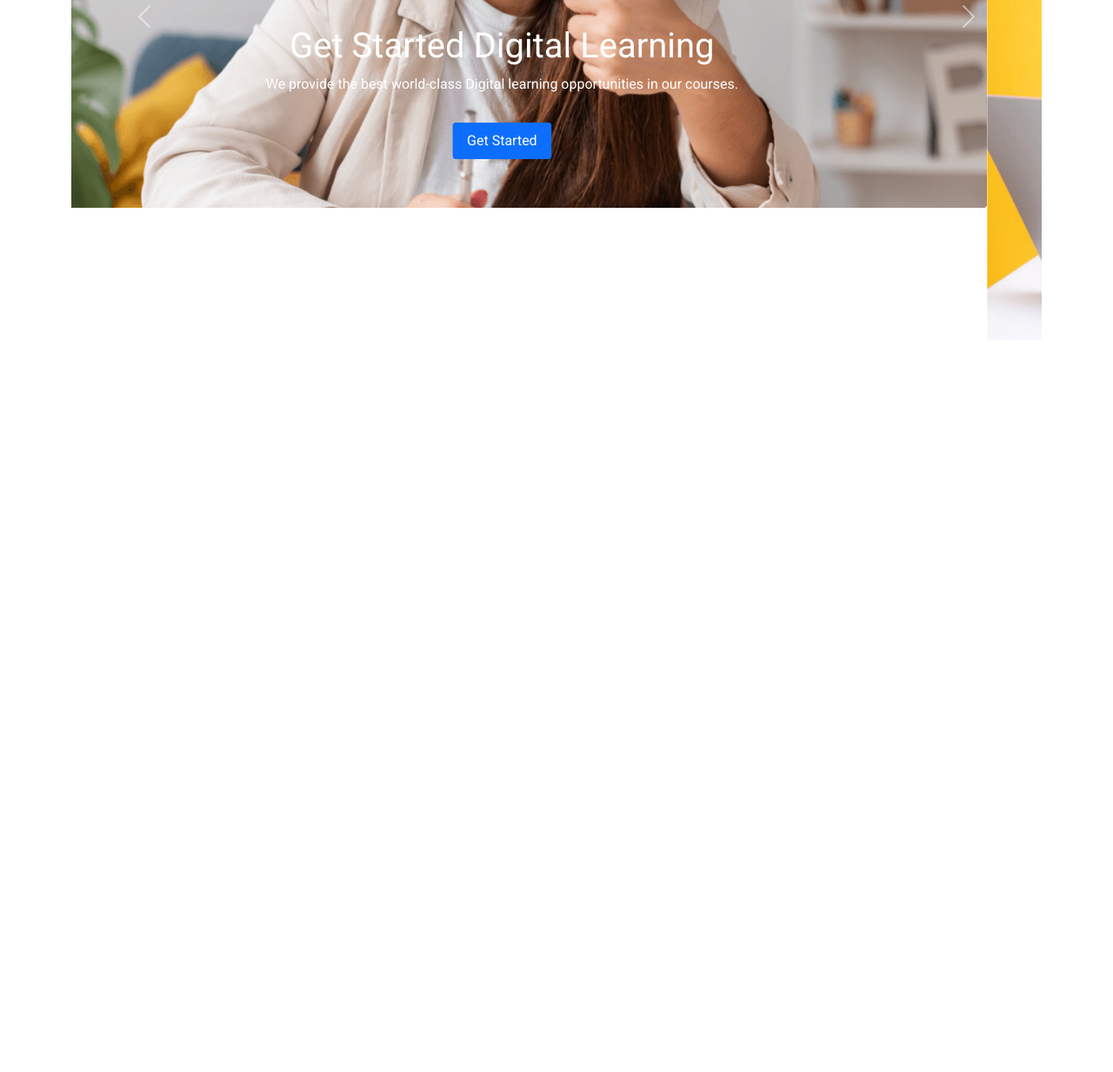
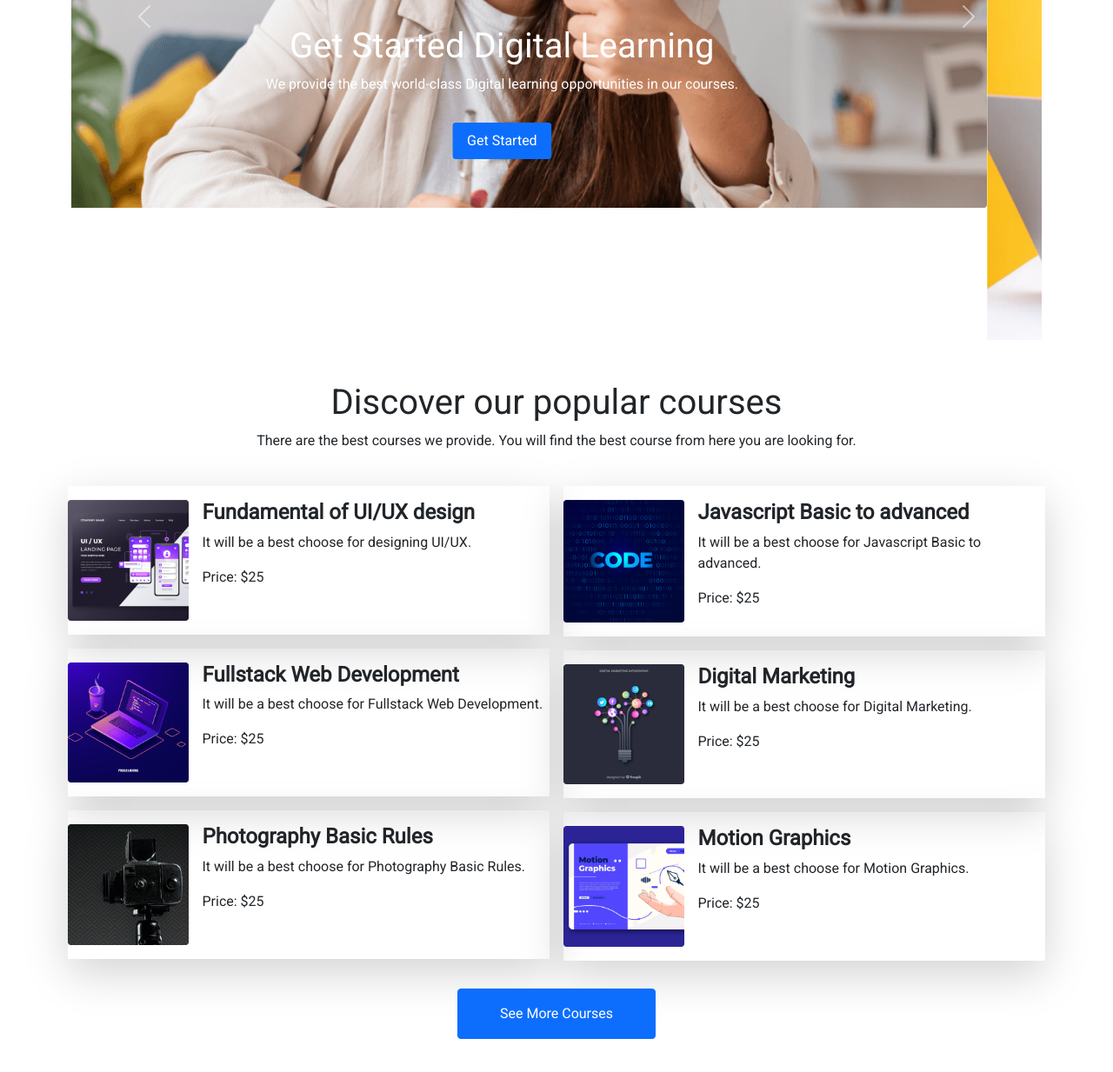
Before and after one commit to Md-Rubel-Ahmed-Rana/digital-tech-hall, a plain HTML site: page index.html in a window 1280 px wide. Shown: the part 483-1716 px from the top of the page at 87% size. Before the commit the page ends 874 px from the top, so only its background shows below. Drawn offline with Linux system fonts and the light colour scheme.

Commit message:
Course section completed

```diff
--- a/index.html
+++ b/index.html
@@ -5,7 +5,7 @@
     <meta http-equiv="X-UA-Compatible" content="IE=edge">
     <meta name="viewport" content="width=device-width, initial-scale=1.0">
     <!-- favicon link -->
-    <link rel="shortcut icon" href="./images/favicon.jpg" type="image/x-icon">
+    <link rel="shortcut icon" href="./images/favicon.jpg">
     <!-- Google font link -->
     <link rel="preconnect" href="https://fonts.googleapis.com">
     <link rel="preconnect" href="https://fonts.gstatic.com" crossorigin>
@@ -16,7 +16,9 @@
     <!-- custom css link -->
     <link rel="stylesheet" href="style.css">
 </head>
-    <header>
+    <!-- header section start here -->
+    <header class="mb-lg-5">
+          <!-- navbar section start here -->
         <nav class="navbar navbar-expand-lg navbar-light bg-light">
             <div class="container">
                     <a class="navbar-brand" href="#">
@@ -49,7 +51,9 @@
               </div>
             </div>
           </nav>
-
+          <!-- navbar section end here -->
+          <!-- ================================== -->
+          <!-- Carousel or Banner section start here -->
           <section class="container mt-lg-5">
             <div id="carouselExampleCaptions" class="carousel slide" data-bs-ride="carousel">
                 <div class="carousel-indicators">
@@ -96,7 +100,81 @@
                 </button>
               </div>
           </section>
+          <!-- Carousel or Banner section end here -->
     </header>
+    <!-- header section end here -->
+
+    <main>
+       <!-- Course section start here -->
+      <section class="my-5">
+        <div class="container">
+          <div  class="mt-lg-5 text-center">
+            <h1>Discover our popular courses</h1>
+            <p>There are the best courses we provide. You will find the best course from here you are looking for.</p>
+          </div>
+          <div class="row">
+            <div class="col-lg-6 col-md-12 p-lg-2">
+              <div class="d-lg-flex text-lg-start text-center gap-3 mt-3 shadow-lg py-5 py-lg-3">
+                <img class="w-25" src="./images/course/course-1.png" alt="">
+                <div>
+                  <h4><b>Fundamental of UI/UX design</b>
+                  </h4>
+                  <p>It will be a best choose for designing UI/UX.</p>
+                  <p>Price: $25</p>
+                </div>
+              </div>
+              <div class="d-lg-flex text-lg-start text-center gap-3 mt-3 shadow-lg py-5 py-lg-3">
+                <img class="w-25" src="./images/course/course-3.png" alt="">
+                <div>
+                  <h4><b>Fullstack Web Development</b></h4>
+                  <p>It will be a best choose for Fullstack Web Development.</p>
+                  <p>Price: $25</p>
+                </div>
+              </div>
+              <div class="d-lg-flex text-lg-start text-center gap-3 mt-3 shadow-lg py-5 py-lg-3">
+                <img class="w-25" src="./images/course/course-5.png" alt="">
+                <div>
+                  <h4><b>Photography Basic Rules</b></h4>
+                  <p>It will be a best choose for Photography Basic Rules.</p>
+                  <p>Price: $25</p>
+                </div>
+              </div>
+            </div>
+
+            <div class="col-lg-6 col-md-12 p-lg-2">
+              <div class="d-lg-flex text-lg-start text-center gap-3 mt-3 shadow-lg py-5 py-lg-3">
+                <img class="w-25" src="./images/course/course-2.png" alt="">
+                <div>
+                  <h4><b>Javascript Basic to advanced</b></h4>
+                  <p>It will be a best choose for Javascript Basic to advanced.</p>
+                  <p>Price: $25</p>
+                </div>
+              </div>
+              <div class="d-lg-flex text-center text-lg-start gap-3 mt-3 shadow-lg py-5 py-lg-3">
+                <img  class="w-25" src="./images/course/course-4.png" alt="">
+                <div>
+                  <h4><b>Digital Marketing</b></h4>
+                  <p>It will be a best choose for Digital Marketing.</p>
+                  <p>Price: $25</p>
+                </div>
+              </div>
+              <div class="d-lg-flex text-center text-lg-start gap-3 mt-3 shadow-lg py-5 py-lg-3">
+                <img class="w-25" src="./images/course/course-6.png" alt="">
+                <div>
+                  <h4><b>Motion Graphics</b></h4>
+                  <p>It will be a best choose for Motion Graphics.</p>
+                  <p>Price: $25</p>
+                </div>
+              </div>
+            </div>
+          </div>
+          <div class="text-center mt-4">
+            <button class="btn btn-primary py-3 px-5">See More Courses</button>
+          </div>
+        </div>
+      </section>
+       <!-- Course section end here -->
+    </main>
 
     <script src="./Bootstrap/bootstrap.min.js"></script>
 </body>
```
